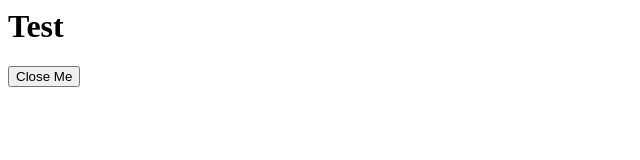
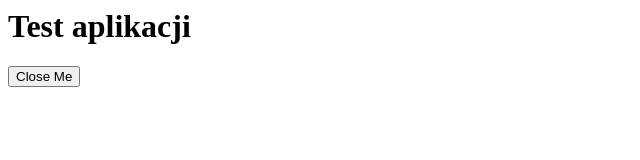
Before and after one commit to adammistal/adammistal.github.io, a plain HTML site: page index.html in a window 1280 px wide. Shown: the whole page, without its empty margins (0-640 px from the left). Drawn offline with Linux system fonts and the light colour scheme.

Commit message:
Title update

```diff
--- a/index.html
+++ b/index.html
@@ -1,7 +1,7 @@
 <html>
     <script type="text/javascript" src="scrypt.js"></script>
     <body>
-        <h1>Test</h1>
+        <h1>Test aplikacji</h1>
         <button onclick="closeApp()" title="Close App" >Close Me</button>
     </body>
 </html>
```
